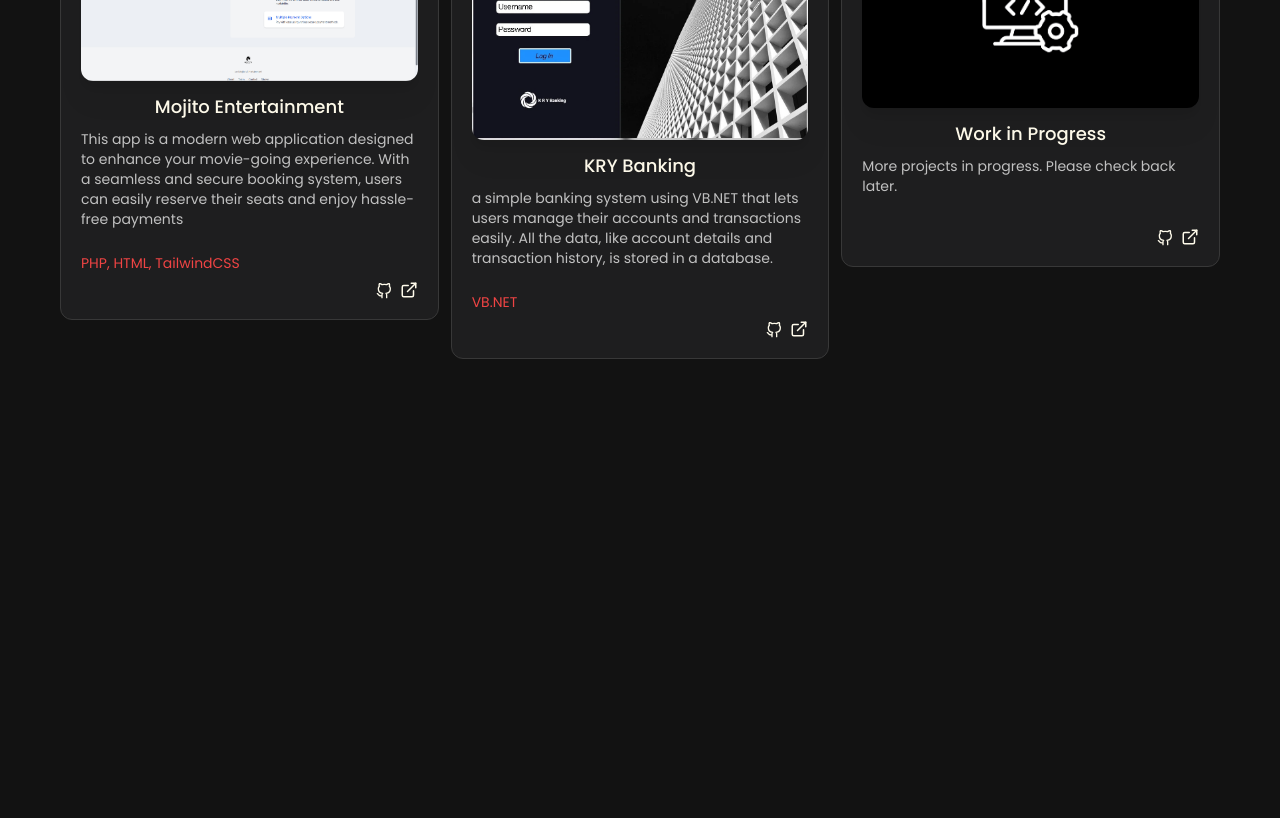
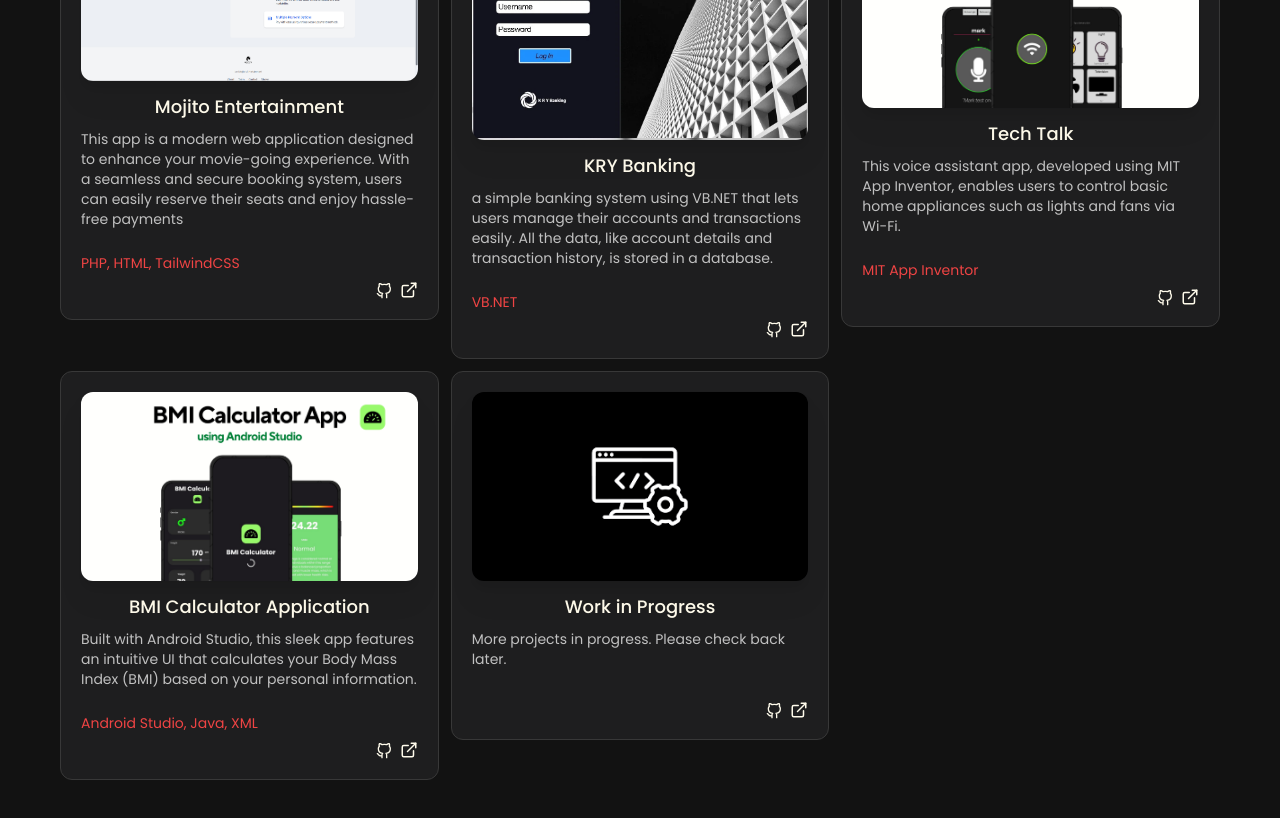
Before and after one commit to jonrenzo/portfolio, a Vue app: page /portfolio in a window 1280 px wide. Shown: the part 760-1578 px from the top of the page. Before the commit the page ends 1287 px from the top, so only its background shows below. Built offline with nearby package versions, Linux system fonts and the light colour scheme.

Commit message:
feat: Updated About View and Added 2 new projects

```diff
--- a/src/views/AboutView.vue
+++ b/src/views/AboutView.vue
@@ -30,8 +30,8 @@ export default {
         },
         {
           id: 5,
-          name: 'NodeJS',
-          imageUrl: 'https://cdn.iconscout.com/icon/free/png-256/free-node-js-1174925.png',
+          name: 'Laravel',
+          imageUrl: 'https://cdn4.iconfinder.com/data/icons/logos-and-brands/512/194_Laravel_logo_logos-1024.png',
           status: 'Beginner'
         },
         {
@@ -76,6 +76,7 @@ export default {
           imageUrl: 'https://storage.googleapis.com/cms-storage-bucket/0dbfcc7a59cd1cf16282.png',
           status: 'Beginner'
         },
+
 
 
       ],
@@ -126,11 +127,12 @@ export default {
         class="text-sm md:text-lg text-justify flex flex-col gap-4 md:flex-row md:gap-8 md:justify-left md:items-center">
         <div class="flex justify-center">
           <img class="w-9/12 rounded-full mb-3 fadein-up"
-            src="https://i.pinimg.com/originals/55/df/67/55df675cf1db5e3c31ca8f9102420eb2.jpg" alt="avatar">
+            src="https://i.pinimg.com/736x/be/fb/5c/befb5c7de8e88f542f7253f5de74a8b1.jpg" alt="avatar">
         </div>
         <div class="md:w-7/12">
           <p class="mb-3 md:mb-7 fadein-left fadeins-1">
-            &nbsp; &nbsp; &nbsp; Hi everyone! My name is Jon Renzo Toledo. Aspiring Web Developer. I am currently a 2nd Year CS Student at Pamantasan ng Lungsod ng Pasig.
+            &nbsp; &nbsp; &nbsp; Hi everyone! My name is Jon Renzo Toledo. Aspiring Web Developer. I am currently a
+            CS Student at Pamantasan ng Lungsod ng Pasig.
             I really like learning new things and creating aesthetic and functional websites.
           </p>
           <p class="mb-3 fadein-left fadeins-2">
--- a/src/views/PortfolioView.vue
+++ b/src/views/PortfolioView.vue
@@ -39,7 +39,8 @@ export default {
           name: "Mojito Entertainment",
           imageUrl: "mojit",
           status:
-            "This app is a modern web application designed to enhance your movie-going experience. With a seamless and secure booking system, users can easily reserve their seats and enjoy hassle-free payments",
+            "This app is a modern web application designed to enhance your movie-going experience. " +
+              "With a seamless and secure booking system, users can easily reserve their seats and enjoy hassle-free payments",
           tech: "PHP, HTML, TailwindCSS",
           github: "https://github.com/jonrenzo/Movie-Reservation-Finals",
           demo: "",
@@ -49,13 +50,34 @@ export default {
           name: "KRY Banking",
           imageUrl: "kry",
           status:
-            "a simple banking system using VB.NET that lets users manage their accounts and transactions easily. All the data, like account details and transaction history, is stored in a database.",
+            "a simple banking system using VB.NET that lets users manage their accounts and transactions easily. " +
+              "All the data, like account details and transaction history, is stored in a database.",
           tech: "VB.NET",
           github: "https://github.com/jonrenzo/VBNET_KRY_BANKING",
           demo: "",
         },
         {
           id: 6,
+          name: "Tech Talk",
+          imageUrl: "tech_talk",
+          status: "This voice assistant app, developed using MIT App Inventor, enables users to control basic home " +
+              "appliances such as lights and fans via Wi-Fi.",
+          tech: "MIT App Inventor",
+          github: "https://github.com/jonrenzo/Tech-Talk",
+          demo: "",
+        },
+        {
+          id: 7,
+          name: "BMI Calculator Application",
+          imageUrl: "bmi",
+          status: "Built with Android Studio, this sleek app features an intuitive UI that calculates your " +
+              "Body Mass Index (BMI) based on your personal information.",
+          tech: "Android Studio, Java, XML",
+          github: "https://github.com/jonrenzo/BMI-Calculator",
+          demo: "",
+        },
+        {
+          id: 8,
           name: "Work in Progress",
           imageUrl: "inprogress",
           status: "More projects in progress. Please check back later.",
```
Also changed, not shown: public/img/portfolio-bmi.png (added), public/img/portfolio-tech_talk.png (added).
